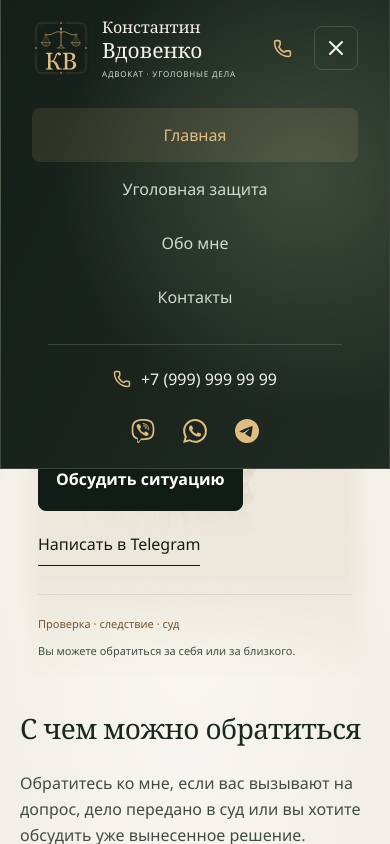
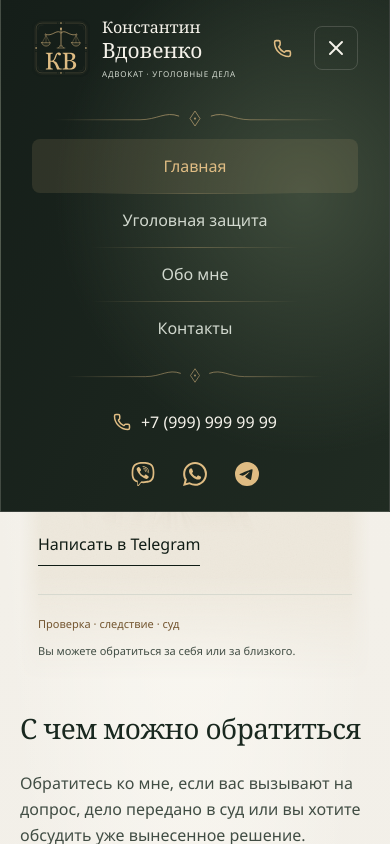
Before and after one commit to Aleks-man/advokat-vdovenko, a React (Vite) app in the folder front/: page / in a window 390 px wide. Both pictures are taken after a click on the button "Открыть меню". Shown: the top 844 px of the page. Built offline with nearby package versions, Linux system fonts and the light colour scheme; a web font is replaced by a local one.

Commit message:
Refine mobile menu layout, ornaments and transitions

```diff
--- a/front/src/components/Header/Header.css
+++ b/front/src/components/Header/Header.css
@@ -1,6 +1,7 @@
 .navigation-contacts {
   display: none;
 }
+.navigation-panel,
 .navigation-links {
   display: contents;
 }
@@ -175,15 +176,20 @@
     gap: 0;
     visibility: hidden;
     transition:
-      grid-template-rows 0.36s cubic-bezier(0.22, 1, 0.36, 1),
-      visibility 0s 0.36s;
+      grid-template-rows 0.32s ease-in-out,
+      visibility 0s 0.32s;
   }
   .navigation.is-open {
     grid-template-rows: 1fr;
     visibility: visible;
     transition:
-      grid-template-rows 0.36s cubic-bezier(0.22, 1, 0.36, 1),
+      grid-template-rows 0.32s ease-in-out,
       visibility 0s;
+  }
+  .navigation-panel {
+    display: block;
+    min-height: 0;
+    overflow: hidden;
   }
   .navigation-links {
     display: flex;
@@ -191,30 +197,50 @@
     align-items: stretch;
     min-height: 0;
     max-height: calc(100dvh - var(--header-row-height));
-    overflow: hidden;
+    overflow-x: hidden;
+    overflow-y: auto;
     scrollbar-width: none;
     text-align: center;
     opacity: 0;
-    transform: translateY(-8px);
-    transition:
-      opacity 0.24s,
-      transform 0.36s cubic-bezier(0.22, 1, 0.36, 1);
+    transition: opacity 0.32s ease-in-out;
   }
   .navigation.is-open .navigation-links {
     opacity: 1;
-    transform: translateY(0);
+  }
+  .navigation-links::before,
+  .navigation-contacts::before {
+    content: '';
+    display: block;
+    flex-shrink: 0;
+    width: min(calc(100% - 24px), 300px);
+    height: 25px;
+    background: var(--accent-light);
+    mask: url('../../assets/menu-ornament.svg') center / contain no-repeat;
+    opacity: 0.65;
+    pointer-events: none;
+  }
+  .navigation-links::before {
+    margin: 10px auto 8px;
+  }
+  .navigation-contacts::before {
+    margin: 0 auto 4px;
   }
   .navigation-links > a {
+    position: relative;
     font-size: var(--text-size);
     min-height: 48px;
     padding: 14px 16px;
     border-radius: 8px;
   }
-  .navigation-links > a:first-child {
-    margin-top: 12px;
-  }
-  .navigation-links > a:last-of-type {
-    margin-bottom: 20px;
+  .navigation-links > a + a::before {
+    content: '';
+    position: absolute;
+    top: 0;
+    left: 18%;
+    width: 64%;
+    height: 1px;
+    background: linear-gradient(90deg, transparent, rgb(223 188 131 / 30%), transparent);
+    pointer-events: none;
   }
   .navigation-links > a[aria-current='page'] {
     background: rgb(223 188 131 / 12%);
@@ -366,9 +392,6 @@
 }
 
 @media (max-width: 960px) {
-  .navigation.is-open .navigation-links {
-    overflow-y: auto;
-  }
   .navigation-links::-webkit-scrollbar {
     display: none;
   }
@@ -378,8 +401,7 @@
     align-items: center;
     gap: 8px;
     margin: 0 16px;
-    padding: 12px 0 16px;
-    border-top: 1px solid var(--line-dark);
+    padding: 8px 0 16px;
   }
   .navigation .navigation-phone {
     display: inline-flex;
--- a/front/src/components/Header/Header.tsx
+++ b/front/src/components/Header/Header.tsx
@@ -37,6 +37,7 @@ export function Header() {
             className={`navigation ${open ? 'is-open' : ''}`}
             aria-label="Основная навигация"
           >
+            <div className="navigation-panel">
               <div className="navigation-links">
                 {navigation.map((item) => (
                   <NavLink key={item.to} to={item.to} end onClick={close}>
@@ -56,6 +57,7 @@ export function Header() {
                   <MessengerLinks />
                 </div>
               </div>
+            </div>
           </nav>
           <a
             className="header-contact"
```
Also changed, not shown: front/src/assets/menu-ornament.svg (added), 1 other file (tests, documents, lock files or other folders). Lines whose indentation alone changed are shown as unchanged.
